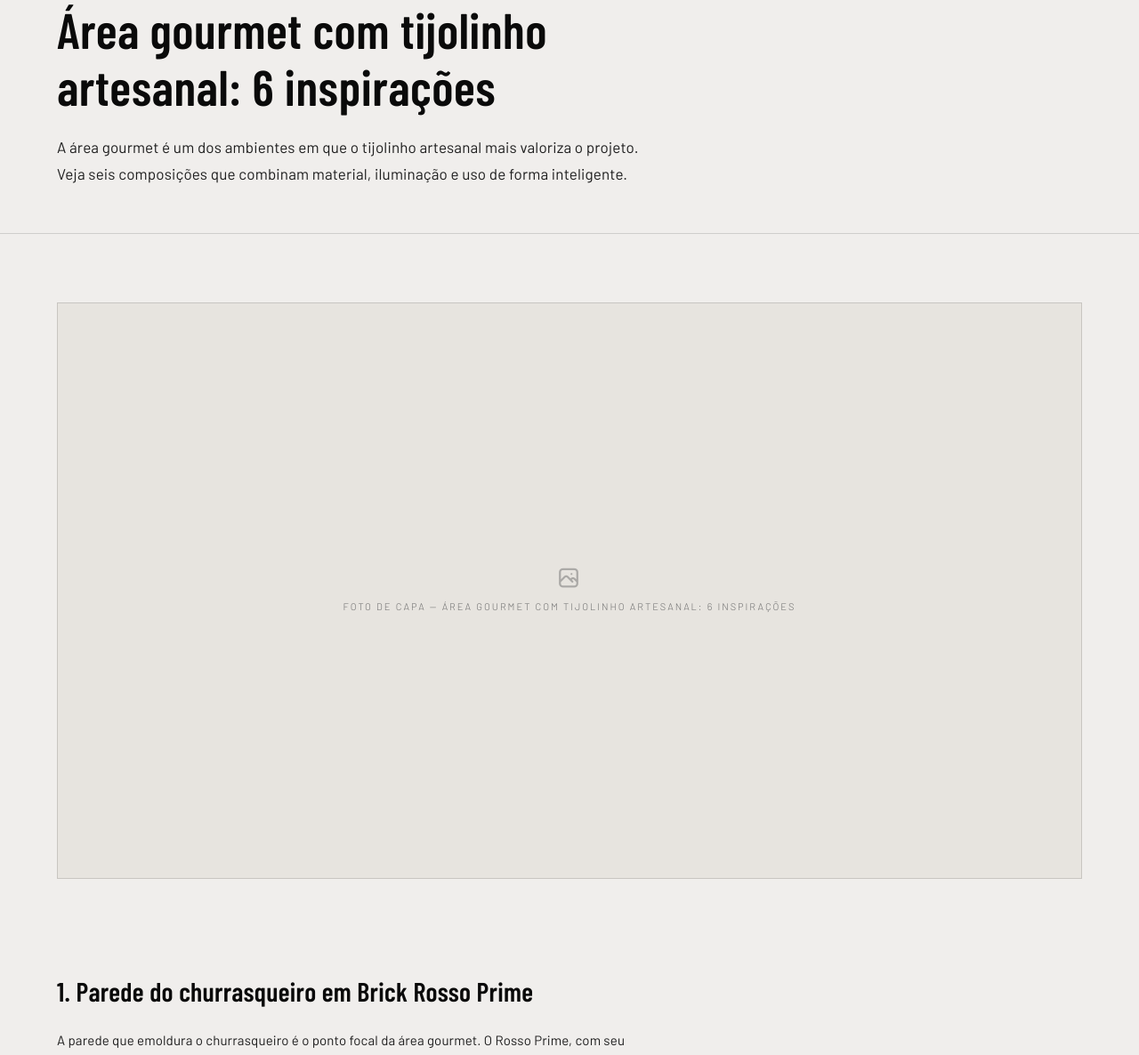
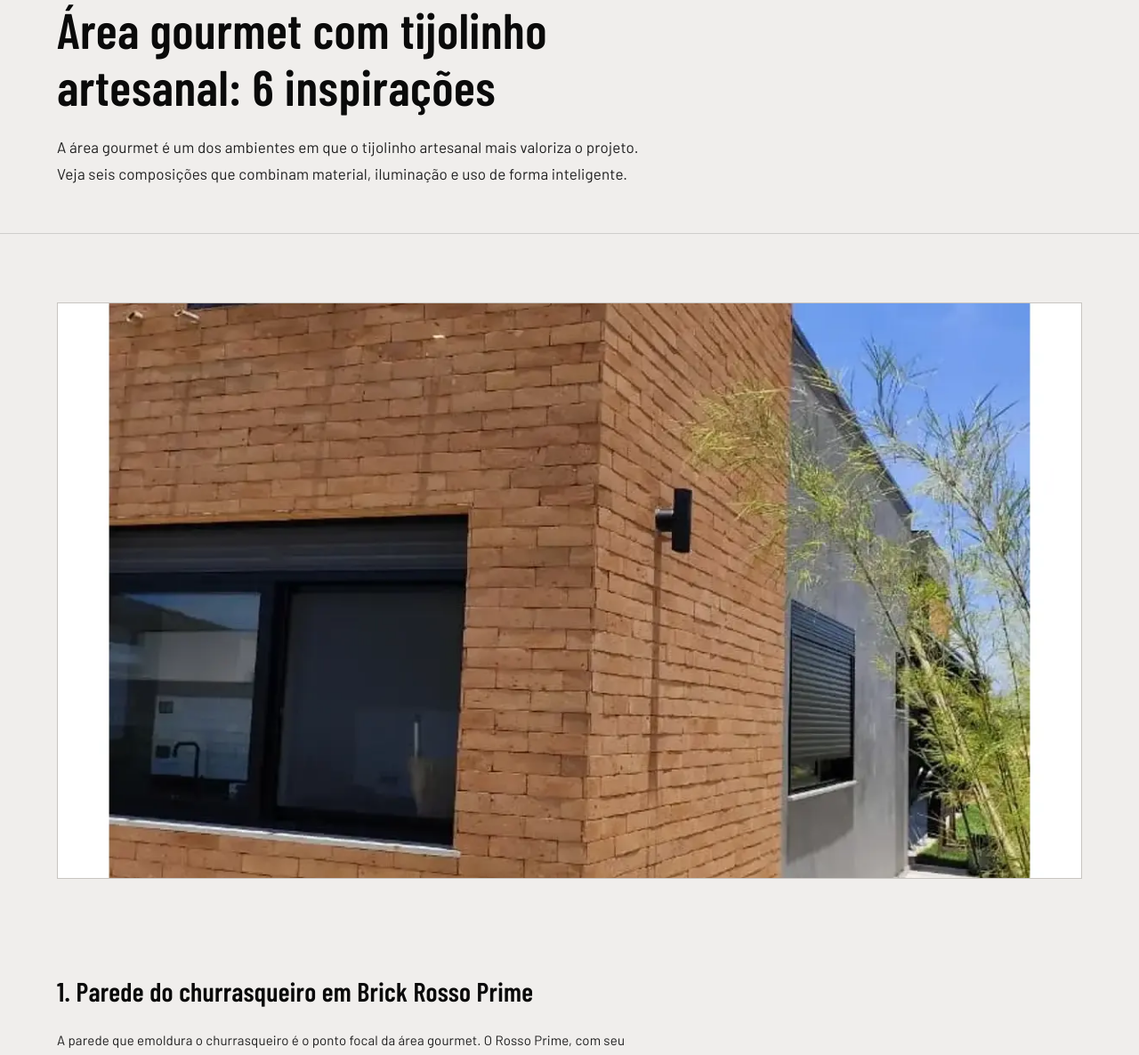
Before and after one commit to devupsite/bruto, a PHP site: page /blog-area-gourmet.html in a window 1280 px wide. Shown: the part 268-1454 px from the top of the page at 89% size. Run offline with PHP 8.4, Linux system fonts and the light colour scheme.

Commit message:
Insere imagens hero nos 6 posts do blog

```diff
--- a/blog-area-gourmet.html
+++ b/blog-area-gourmet.html
@@ -52,9 +52,8 @@
 
   <section class="cat-section">
     <div class="wrap">
-      <div class="article-hero ph reveal">
-        <i class="ti ti-photo" aria-hidden="true"></i>
-        <span>Foto de capa — Área gourmet com tijolinho artesanal: 6 inspirações</span>
+      <div class="article-hero reveal">
+        <img src="brick-rosso-prime-frontal-2.webp" alt="Brick Rosso Prime — área gourmet com tijolinho artesanal" loading="eager">
       </div>
       <div class="article-body reveal">
 
--- a/blog-erros-brick.html
+++ b/blog-erros-brick.html
@@ -52,9 +52,8 @@
 
   <section class="cat-section">
     <div class="wrap">
-      <div class="article-hero ph reveal">
-        <i class="ti ti-photo" aria-hidden="true"></i>
-        <span>Foto de capa — 5 erros comuns na instalação de revestimento Brick</span>
+      <div class="article-hero reveal">
+        <img src="brick-rusticatto-fume-frontal-1.webp" alt="Brick Rusticatto Fumê — instalação e erros comuns" loading="eager">
       </div>
       <div class="article-body reveal">
 
--- a/blog-limpeza-piso.html
+++ b/blog-limpeza-piso.html
@@ -52,9 +52,8 @@
 
   <section class="cat-section">
     <div class="wrap">
-      <div class="article-hero ph reveal">
-        <i class="ti ti-photo" aria-hidden="true"></i>
-        <span>Foto de capa — Como limpar e manter pisos cerâmicos rústicos</span>
+      <div class="article-hero reveal">
+        <img src="brick-terra-cerrado-frontal-1.webp" alt="Brick Terra do Cerrado — limpeza e manutenção de pisos cerâmicos rústicos" loading="eager">
       </div>
       <div class="article-body reveal">
 
--- a/blog-post.html
+++ b/blog-post.html
@@ -82,9 +82,8 @@
   <section class="cat-section">
     <div class="wrap">
 
-      <div class="article-hero ph reveal">
-        <i class="ti ti-photo" aria-hidden="true"></i>
-        <span>Foto de capa — tijolinho aparente aplicado</span>
+      <div class="article-hero reveal">
+        <img src="brick-lumus-frontal-2.webp" alt="Brick Lumus aplicado em parede — guia de aplicação de tijolinho aparente" loading="eager">
       </div>
 
       <div class="article-body reveal">
--- a/blog-rockface-vs-cimenticio.html
+++ b/blog-rockface-vs-cimenticio.html
@@ -52,9 +52,8 @@
 
   <section class="cat-section">
     <div class="wrap">
-      <div class="article-hero ph reveal">
-        <i class="ti ti-photo" aria-hidden="true"></i>
-        <span>Foto de capa — Rockface x Cimentício: qual escolher para sua fachada</span>
+      <div class="article-hero reveal">
+        <img src="rockface-alpino-frontal-1.webp" alt="Revestimento Rockface Alpino vs Cimentício — comparativo de texturas" loading="eager">
       </div>
       <div class="article-body reveal">
 
--- a/blog-tendencias-2026.html
+++ b/blog-tendencias-2026.html
@@ -52,9 +52,8 @@
 
   <section class="cat-section">
     <div class="wrap">
-      <div class="article-hero ph reveal">
-        <i class="ti ti-photo" aria-hidden="true"></i>
-        <span>Foto de capa — Tendências de fachada para 2026</span>
+      <div class="article-hero reveal">
+        <img src="cimenticio-urban-frontal-1.webp" alt="Cimentício Urban — tendências de fachada para 2026" loading="eager">
       </div>
       <div class="article-body reveal">
 
--- a/styles.css
+++ b/styles.css
@@ -1068,6 +1068,13 @@
       border: 1px solid var(--line);
       background: var(--surface);
       margin-bottom: var(--sec-pad);
+      overflow: hidden;
+    }
+    .article-hero img {
+      width: 100%;
+      height: 100%;
+      object-fit: cover;
+      display: block;
     }
 
     .article-body { max-width: 680px; padding-bottom: var(--sec-pad); }
```
